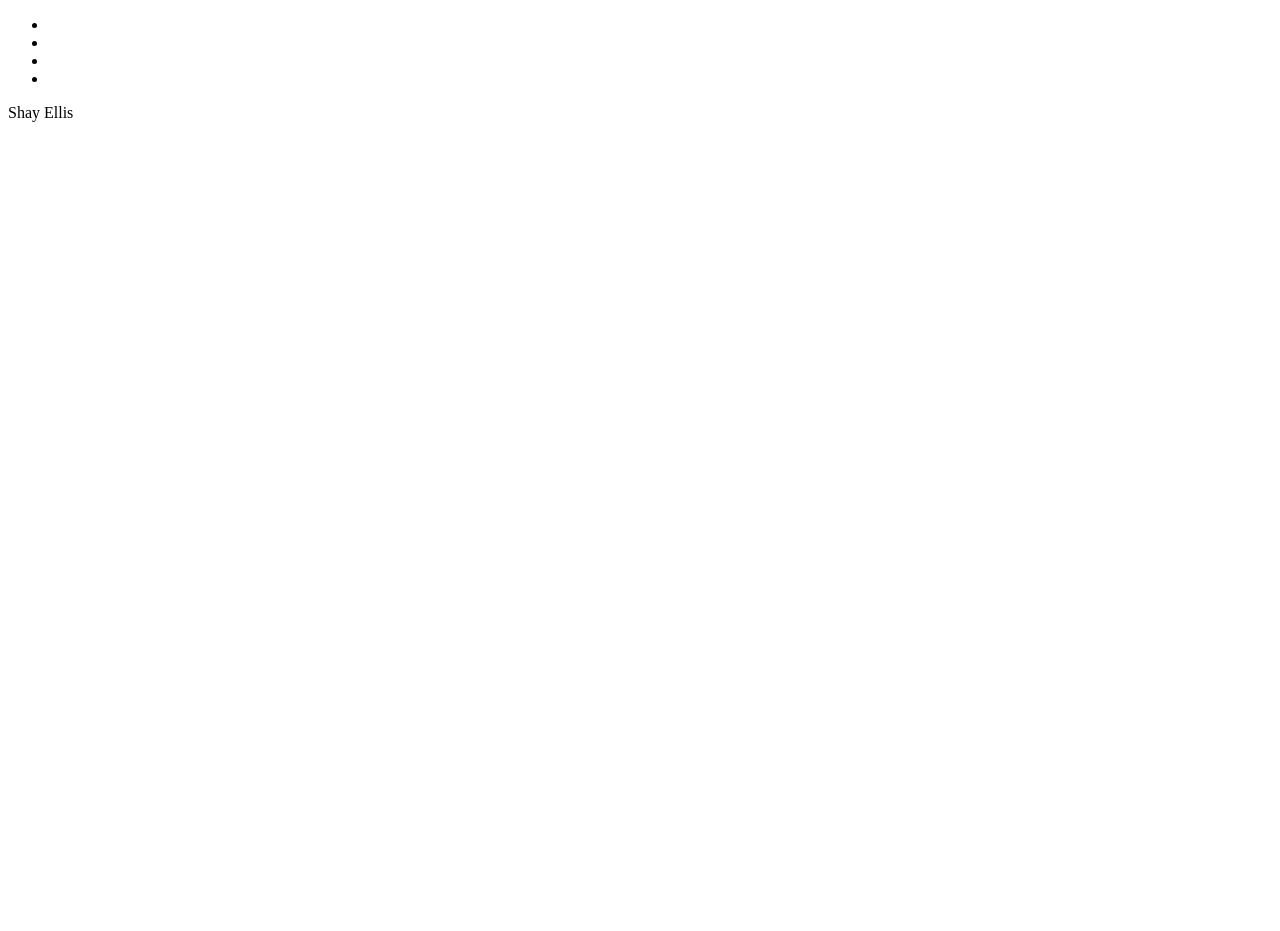
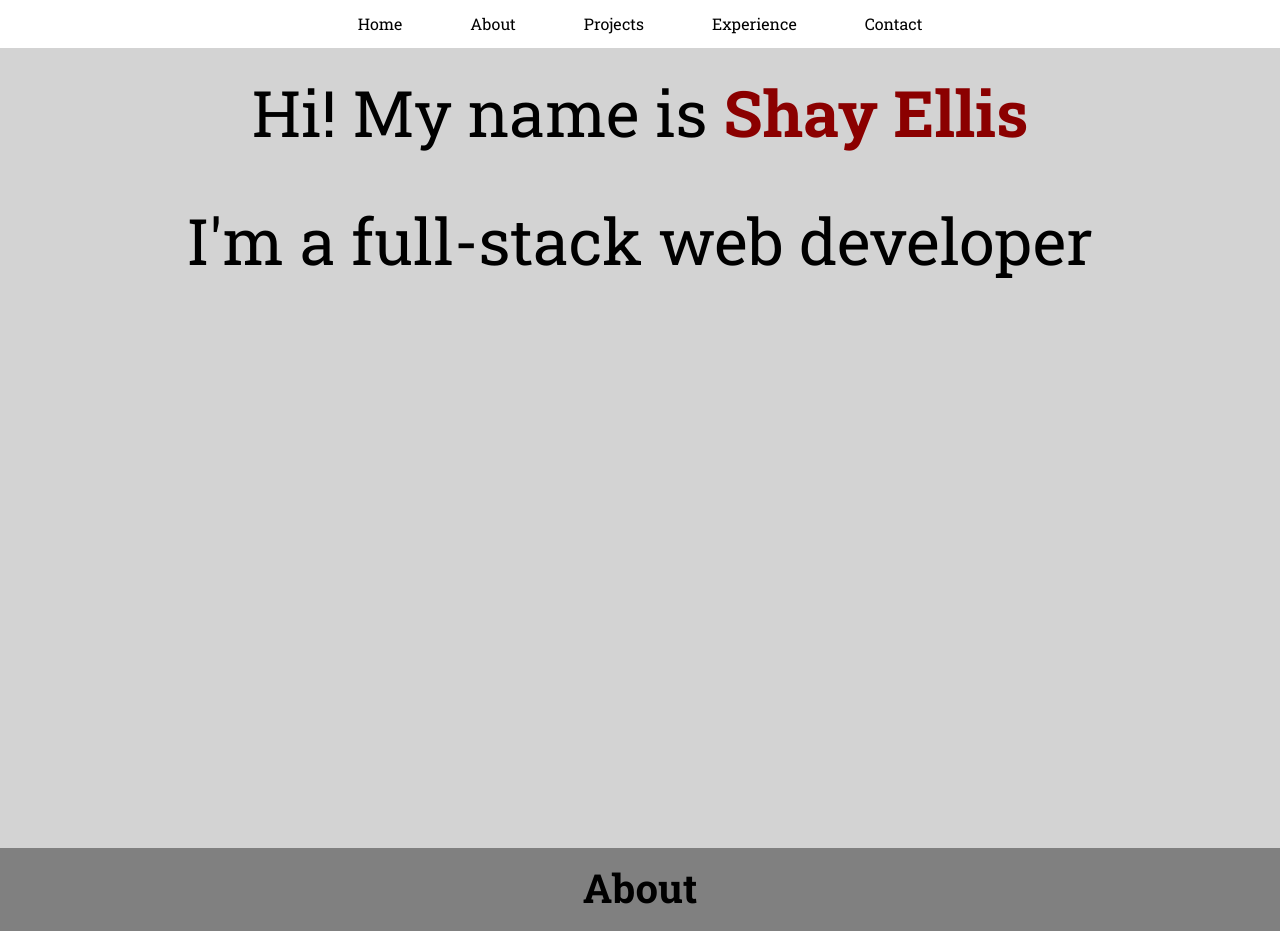
Before and after one commit to ShayEllis/Portfolio-Website, a plain HTML site: page index.html in a window 1280 px wide. Shown: the top 931 px of the page. Before the commit the page ends 800 px from the top, so only its background shows below. Drawn offline with Linux system fonts and the light colour scheme.

Commit message:
Added nav buttons and section headers

```diff
--- a/index.html
+++ b/index.html
@@ -7,35 +7,46 @@
         <title>Shay Ellis - Portfolio</title>
         <meta name="description" content="Shay Ellis - portfolio website">
         <meta name="viewport" content="width=device-width, initial-scale=1">
+        <link rel="stylesheet" href="./resources/css/reset.css">
         <link rel="stylesheet" href="./resources/css/style.css">
+        <link rel="preconnect" href="https://fonts.googleapis.com">
+        <link rel="preconnect" href="https://fonts.gstatic.com" crossorigin>
+        <link href="https://fonts.googleapis.com/css2?family=Roboto+Mono&family=Roboto+Slab:wght@300;400;700&display=swap" rel="stylesheet">
     </head>
     <body>
         <header>
             <nav>
                 <ul>
-                    <li></li>
-                    <li></li>
-                    <li></li>
-                    <li></li>
+                    <li><a href="#intro">Home</a></li>
+                    <li><a href="#about">About</a></li>
+                    <li><a href="#projects">Projects</a></li>
+                    <li><a href="#experience">Experience</a></li>
+                    <li><a href="#contact">Contact</a></li>
                 </ul>
             </nav>
         </header>
         <main>
-            <section>
+            <section id="intro">
+                <h1>Hi! My name is <strong>Shay Ellis</strong><br>I'm a full-stack web developer</h1>
+            </section>
+            <section id="about">
+                <h2>About</h2>
+            </section>
+            <section id="projects">
+                <h2>Projects</h2>
+            </section>
+            <section id="experience">
+                <h2>Experience</h2>
+            </section>
+            <section id="resume"> <!--Inclue in experience section?-->
 
             </section>
-            <section>
-
-            </section>
-            <section>
-
-            </section>
-            <section>
-
+            <section id="contact">
+                <h2>Contact</h2>
             </section>
         </main>
         <footer>
-            <p>Shay Ellis</p>
+            <p>&#169; Shay Ellis</p>
         </footer>
     </body>
 </html>
--- /dev/null
+++ b/resources/css/reset.css
@@ -0,0 +1,48 @@
+/* http://meyerweb.com/eric/tools/css/reset/
+   v2.0 | 20110126
+   License: none (public domain)
+*/
+
+html, body, div, span, applet, object, iframe,
+h1, h2, h3, h4, h5, h6, p, blockquote, pre,
+a, abbr, acronym, address, big, cite, code,
+del, dfn, em, img, ins, kbd, q, s, samp,
+small, strike, strong, sub, sup, tt, var,
+b, u, i, center,
+dl, dt, dd, ol, ul, li,
+fieldset, form, label, legend,
+table, caption, tbody, tfoot, thead, tr, th, td,
+article, aside, canvas, details, embed,
+figure, figcaption, footer, header, hgroup,
+menu, nav, output, ruby, section, summary,
+time, mark, audio, video {
+	margin: 0;
+	padding: 0;
+	border: 0;
+	font-size: 100%;
+	font: inherit;
+	vertical-align: baseline;
+}
+/* HTML5 display-role reset for older browsers */
+article, aside, details, figcaption, figure,
+footer, header, hgroup, menu, nav, section {
+	display: block;
+}
+body {
+	line-height: 1;
+}
+ol, ul {
+	list-style: none;
+}
+blockquote, q {
+	quotes: none;
+}
+blockquote:before, blockquote:after,
+q:before, q:after {
+	content: '';
+	content: none;
+}
+table {
+	border-collapse: collapse;
+	border-spacing: 0;
+}
--- a/resources/css/style.css
+++ b/resources/css/style.css
@@ -0,0 +1,81 @@
+/*
+    --Font Styles--
+font-family: 'Roboto Mono', monospace;
+font-family: 'Roboto Slab', serif;
+*/
+
+body {
+    font-family: 'Roboto Slab', serif;
+}
+
+h1 {
+    text-align: center;
+    font-size: 4rem;
+    line-height: 2;
+}
+
+strong {
+    font-weight: bold;
+    color: darkred;
+}
+
+h2 {
+    font-size: 2.5rem;
+    font-weight: bold;
+    text-align: center;
+    line-height: 2;
+}
+
+/* Nav Bar */
+
+header {
+    display: flex;
+    justify-content: center;
+    width: 100%;
+}
+
+header ul {
+ list-style: none;
+}
+
+header li {
+    display: inline-block;
+}
+
+header a {
+    display: block;
+    padding: 1rem 2rem;
+    color: #000000;
+    text-decoration: none;
+}
+
+/* Intro Section */
+
+#intro {
+    background-color: lightgray;
+    height: 50rem;
+}
+
+/* About Section */
+#about {
+    background-color: gray;
+    height: 50rem;
+}
+
+/* Projects Section */
+#projects {
+    background-color: lightgray;
+    height: 50rem;
+}
+
+/* Experience Section */
+#experience {
+    background-color: gray;
+    height: 50rem;
+}
+
+/* Contact Section */
+#contact {
+    background-color: lightgray;
+    height: 50rem;
+}
```
